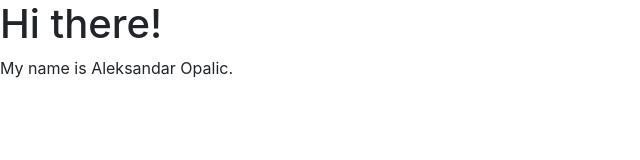
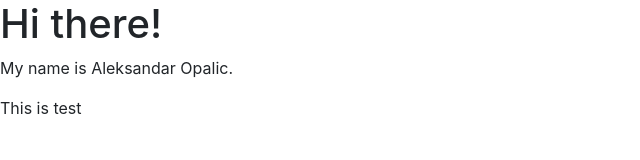
Before and after one commit to opalab18/harpoon, a website: page index.html in a window 1280 px wide. Shown: the whole page, without its empty margins (0-640 px from the left). Drawn offline with Linux system fonts and the light colour scheme.

Commit message:
Another test.

```diff
--- a/index.html
+++ b/index.html
@@ -8,5 +8,6 @@
 <body>
 	<h1 class="main-title">Hi there!</h1>
 	<p>My name is Aleksandar Opalic.</p>
+	<p>This is test</p>
 </body>
 </html>
```
